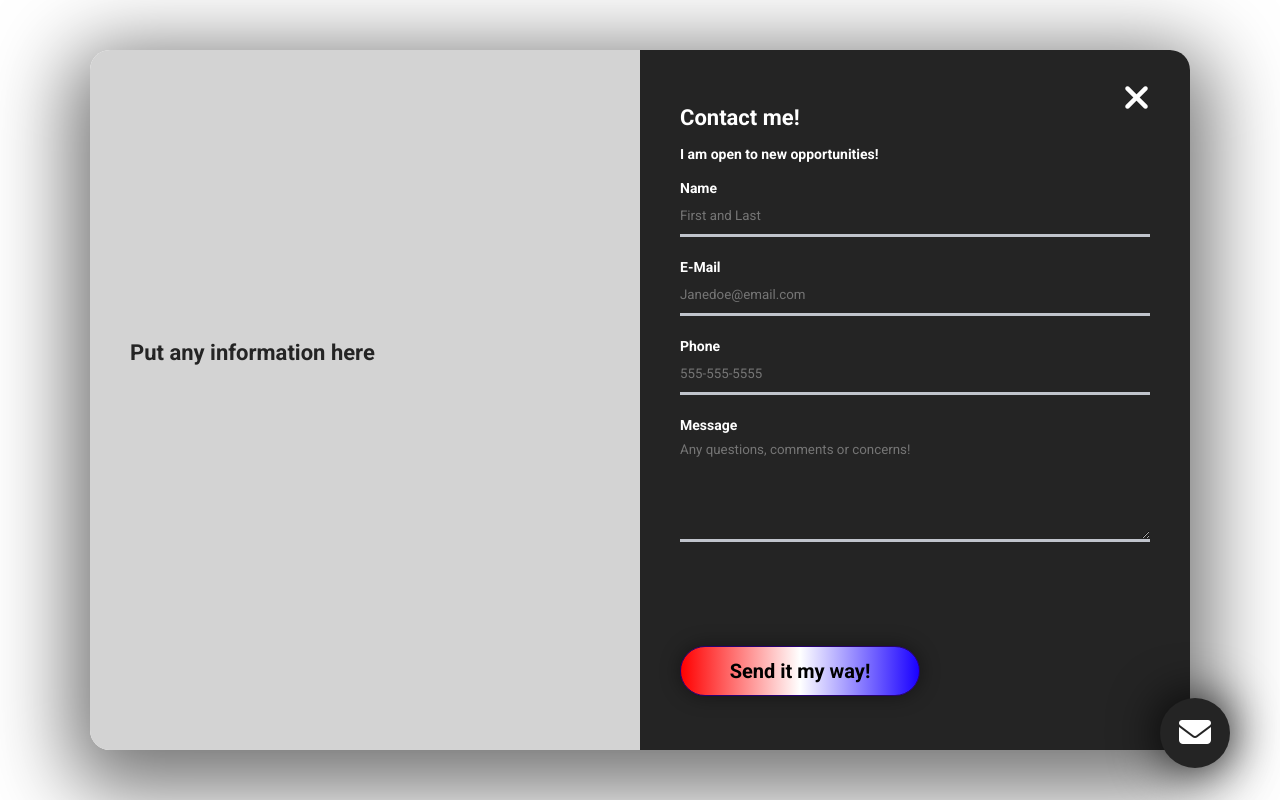
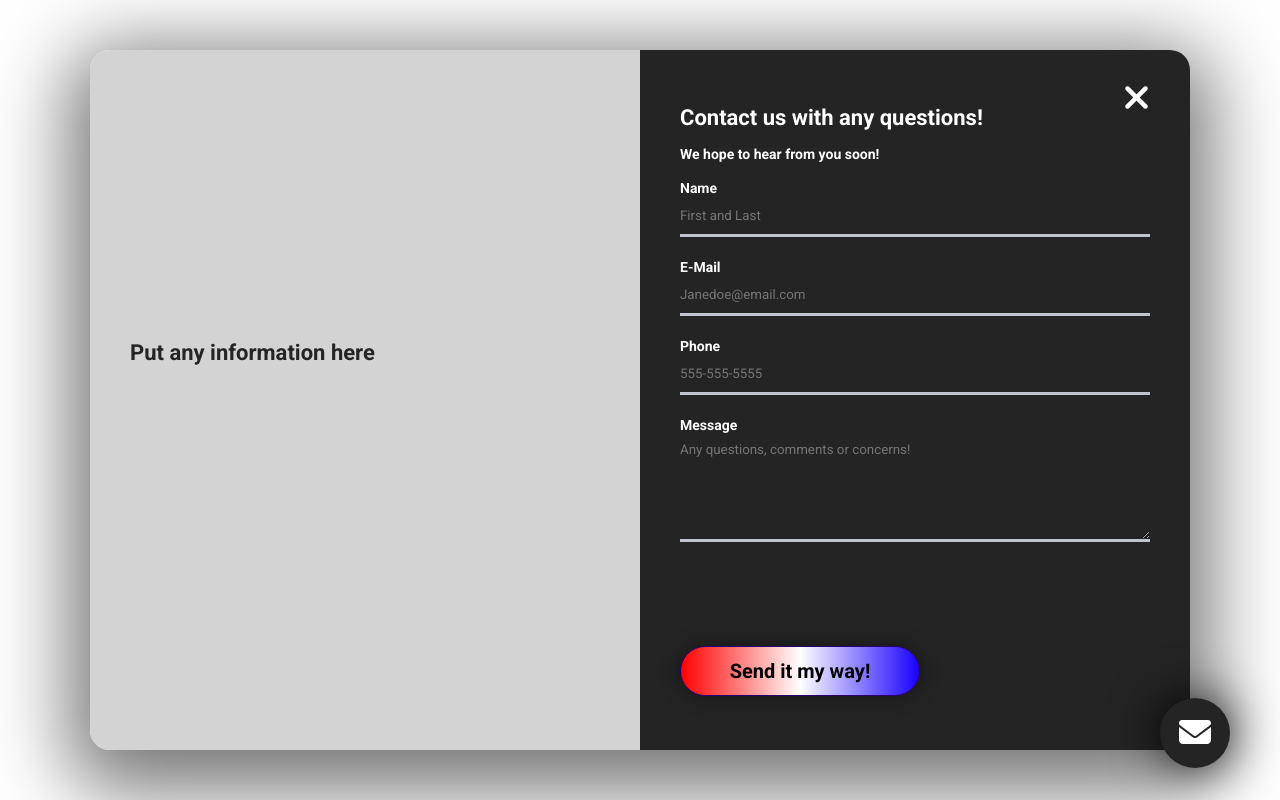
Before and after one commit to baberdon93/Entertainment-Lounge, a plain HTML site: page home.html in a window 1280 px wide. Both pictures are taken after a click on the item "Contact". Shown: the top 800 px of the page. Drawn offline with Linux system fonts and the light colour scheme.

Commit message:
2nd iteration, minor changes

```diff
--- a/home.html
+++ b/home.html
@@ -169,9 +169,9 @@
             <div class="modal__half modal__contact">
               <i class="fas fa-times modal__exit click" onclick="toggleModal()"></i>
               <h4 class="modal__title modal__title--contact">
-                Contact me!</h4>
+                Contact us with any questions!</h4>
                 <h4 class="modal__sub-title modal__sub-title__contact">
-                 I am open to new opportunities!
+                 We hope to hear from you soon!
                 </h4>
                 <form id="contact__form" onsubmit="contact(event)">
                   <div class="form__item">
```
